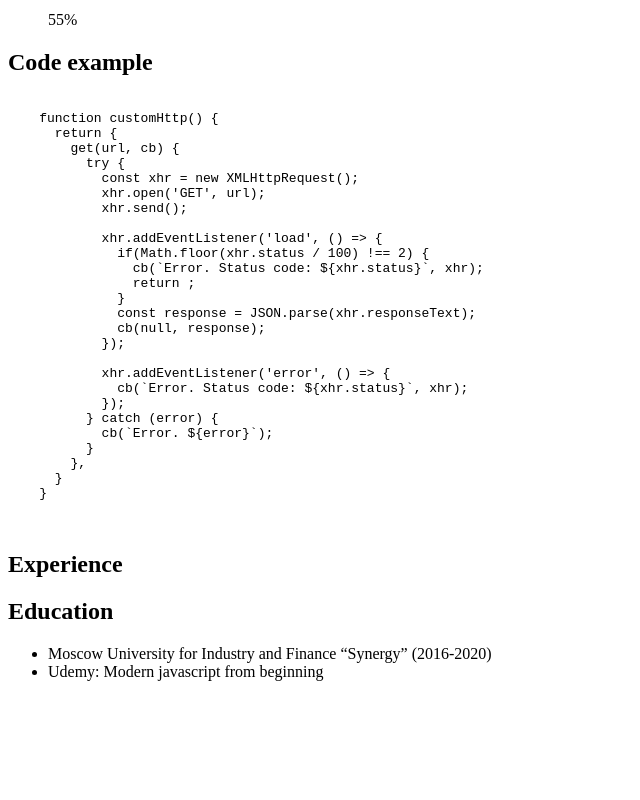
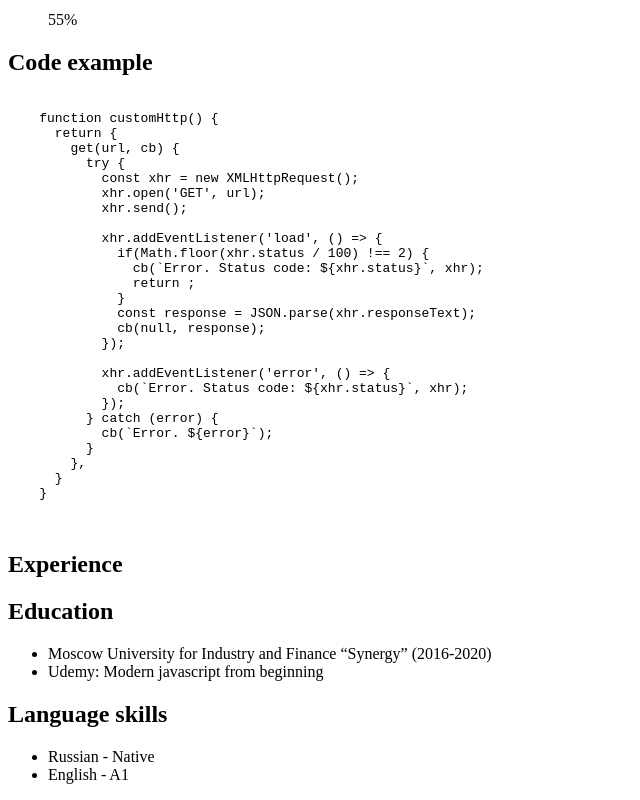
Before and after one commit to Bumble-sakh/rsschool-cv, a plain HTML site: page index.html in a window 1280 px wide. Shown: the part 2093-2893 px from the top of the page, without its empty margins (0-640 px from the left). Before the commit the page ends 2790 px from the top, so only its background shows below. Drawn offline with Linux system fonts and the light colour scheme; files whose address does not match are found by name.

Commit message:
feat: add  section language

```diff
--- a/index.html
+++ b/index.html
@@ -224,6 +224,23 @@
             </ul>
           </div>
         </section>
+
+        <section class="language" id="language">
+          <div class="language-container">
+            <h2 class="language-title">Language skills</h2>
+            <ul class="language-description">
+              <li class="language-item">
+                <i class="uil uil-cube"></i>
+                Russian - Native
+              </li>
+
+              <li class="language-item">
+                <i class="uil uil-cube"></i>
+                English - A1
+              </li>
+            </ul>
+          </div>
+        </section>
       </div>
     </main>
 
```
